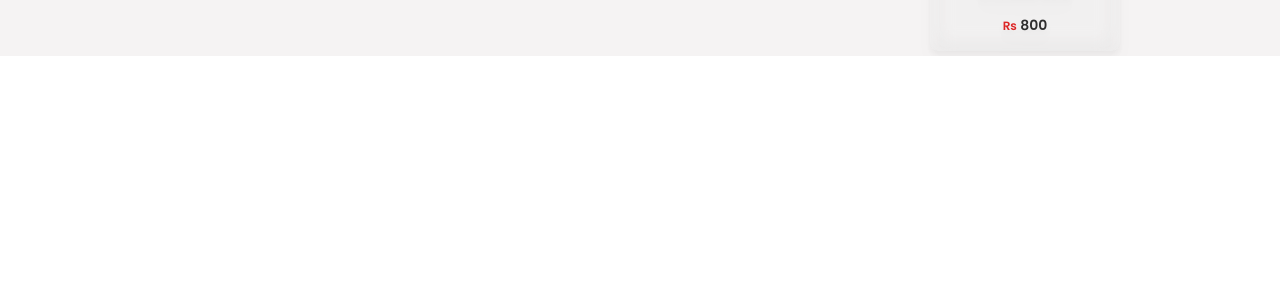
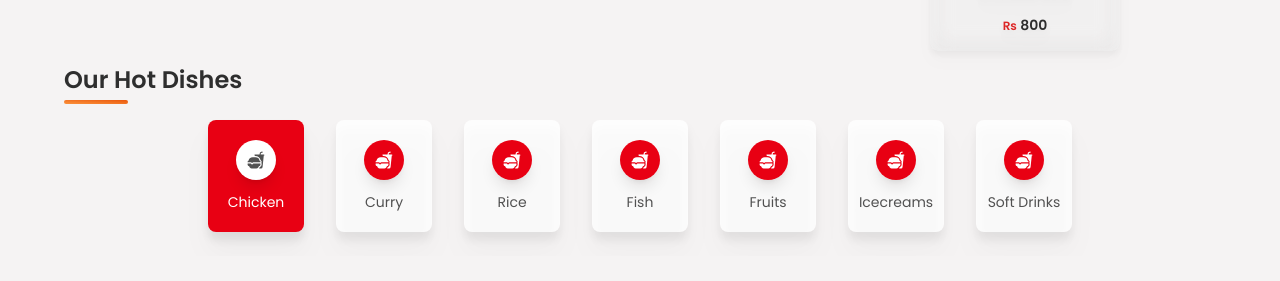
Before and after one commit to osama355/Food-Ordering-App, a React (Create React App) app: page / in a window 1280 px wide. Shown: the part 753-1034 px from the top of the page. Before the commit the page ends 809 px from the top, so only its background shows below. Built offline with nearby package versions, Linux system fonts and the light colour scheme; no server answers; the database is empty.

Commit message:
update 8

```diff
--- a/src/components/MainContainer.jsx
+++ b/src/components/MainContainer.jsx
@@ -1,5 +1,5 @@
 import React, { useRef } from "react";
-import { HomeContainer, RowContainer } from ".";
+import { HomeContainer, RowContainer, MenuContainer } from ".";
 import { motion } from "framer-motion";
 import { MdChevronRight, MdChevronLeft } from "react-icons/md";
 import { useStateValue } from "../context/stateProvider";
@@ -43,6 +43,7 @@ function MainContainer() {
           data={foodItems?.filter((n) => n.category === "fruits")}
         />
       </section>
+      <MenuContainer/>
     </div>
   );
 }
--- /dev/null
+++ b/src/components/MenuContainer.jsx
@@ -0,0 +1,58 @@
+import React, { useState } from "react";
+import { IoFastFood } from "react-icons/io5";
+import { categories } from "../utils/data";
+
+function MenuContainer() {
+  const [filter, setFilter] = useState("chicken");
+  return (
+    <section className="w-full my-6" id="menu">
+      <div className="w-full flex flex-col items-center justify-center">
+        <p className="text-2xl font-semibold capitalize text-headingColor relative before:absolute before:rounded-lg before:content before:w-16 before:h-1 before:-bottom-2 before:left-0 before:bg-gradient-to-tr from-orange-400 to-orange-600 transition-all ease-in-out duration-100 mr-auto">
+          Our hot Dishes
+        </p>
+        <div className="w-full flex items-center justify-start lg:justify-center gap-8 py-6 overflow-x-scroll scrollbar-none">
+          {categories &&
+            categories.map((category) => {
+              return (
+                <div
+                  key={category.id}
+                  className={`group ${
+                    filter === category.urlParamName
+                      ? "bg-cartNumBg"
+                      : "bg-card"
+                  } w-24 min-w-[94px] h-28 cursor-pointer rounded-lg drop-shadow-xl flex flex-col gap-3 items-center justify-center hover:bg-cartNumBg duration-150 transition-all ease-in-out`}
+                >
+                  <div
+                    className={`w-10 h-10 rounded-full shadow-lg ${
+                      filter === category.urlParamName
+                        ? "bg-white"
+                        : "bg-cartNumBg"
+                    } group-hover:bg-white flex items-center justify-center`}
+                  >
+                    <IoFastFood
+                      className={`${
+                        filter === category.urlParamName
+                          ? "text-textColor"
+                          : "text-white"
+                      } group-hover:text-textColor text-lg`}
+                    />
+                  </div>
+                  <p
+                    className={`text-sm ${
+                      filter === category.urlParamName
+                        ? "text-white"
+                        : "text-textColor"
+                    } group-hover:text-white`}
+                  >
+                    {category.name}
+                  </p>
+                </div>
+              );
+            })}
+        </div>
+      </div>
+    </section>
+  );
+}
+
+export default MenuContainer;
--- a/src/components/RowContainer.jsx
+++ b/src/components/RowContainer.jsx
@@ -24,32 +24,32 @@ function RowContainer({ flag, data, scrollValue }) {
       {data &&
         data.map((item) => (
           <div
-            key={item.id}
-            className="w-300 min-w-[300px] md:min-w-[340px] md:w-275 h-auto my-12 backdrop-blur-lg bg-cardOverlay rounded-lg p-2 hover:drop-shadow-lg"
+            key={item?.id}
+            className="w-275 h-[175px] min-w-[275px] md:min-w-[300px] md:w-300 my-12 backdrop-blur-lg bg-cardOverlay rounded-lg py-2 px-4 hover:drop-shadow-lg flex flex-col items-center justify-even relative"
           >
             <div className="w-full flex items-center justify-between">
               <motion.img
                 whileHover={{ scale: 1.2 }}
-                src="https://firebasestorage.googleapis.com/v0/b/restaurant-app-4e569.appspot.com/o/Images%2F1665491948627-d6.png?alt=media&token=302d389e-3f19-4dfd-a222-8a4fd8c88615"
+                src={item?.imageURL}
                 alt=""
-                className="w-40 -mt-8 drop-shadow-2xl"
+                className=" w-36 h-36 -mt-8 drop-shadow-2xl"
               />
               <motion.div
                 whileTap={{ scale: 0.75 }}
-                className="w-8 h-8 rounded-full bg-red-600 flex items-center justify-center cursor-pointer hover:shadow-md"
+                className="w-8 h-8 rounded-full bg-red-600 flex items-center justify-center cursor-pointer hover:shadow-md -mt-8"
               >
                 <MdShoppingBasket className="text-white" />
               </motion.div>
             </div>
 
-            <div className="w-full flex flex-col items-end justify-end">
+            <div className="w-full flex flex-col items-end justify-end -mt-8">
               <p className="text-textColor font-semibold text-base md:text-lg">
-                Fanta
+                {item?.title}
               </p>
-              <p className="mt-1 text-sm text-gray-500">45 Calories</p>
+              <p className="mt-1 text-sm text-gray-500">{item?.calories} Calories</p>
               <div className="flex items-center gap-8">
                 <p className="text-lg text-headingColor font-semibold">
-                  <span className="text-sm text-red-500">Rs</span> 100
+                  <span className="text-sm text-red-500">Rs</span> {item?.price}
                 </p>
               </div>
             </div>
```
Also changed, not shown: src/components/index.js (+7 -6 lines).
